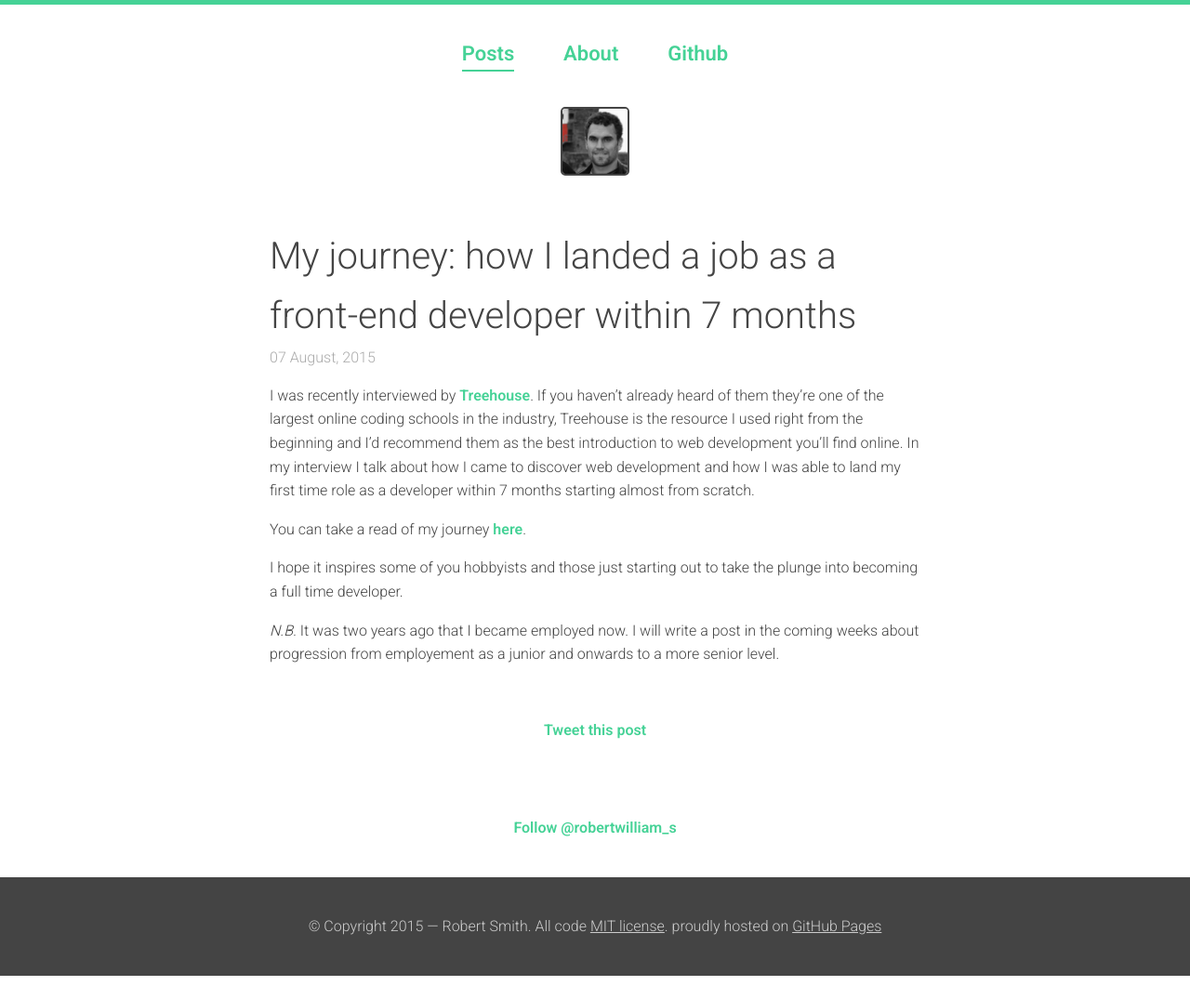
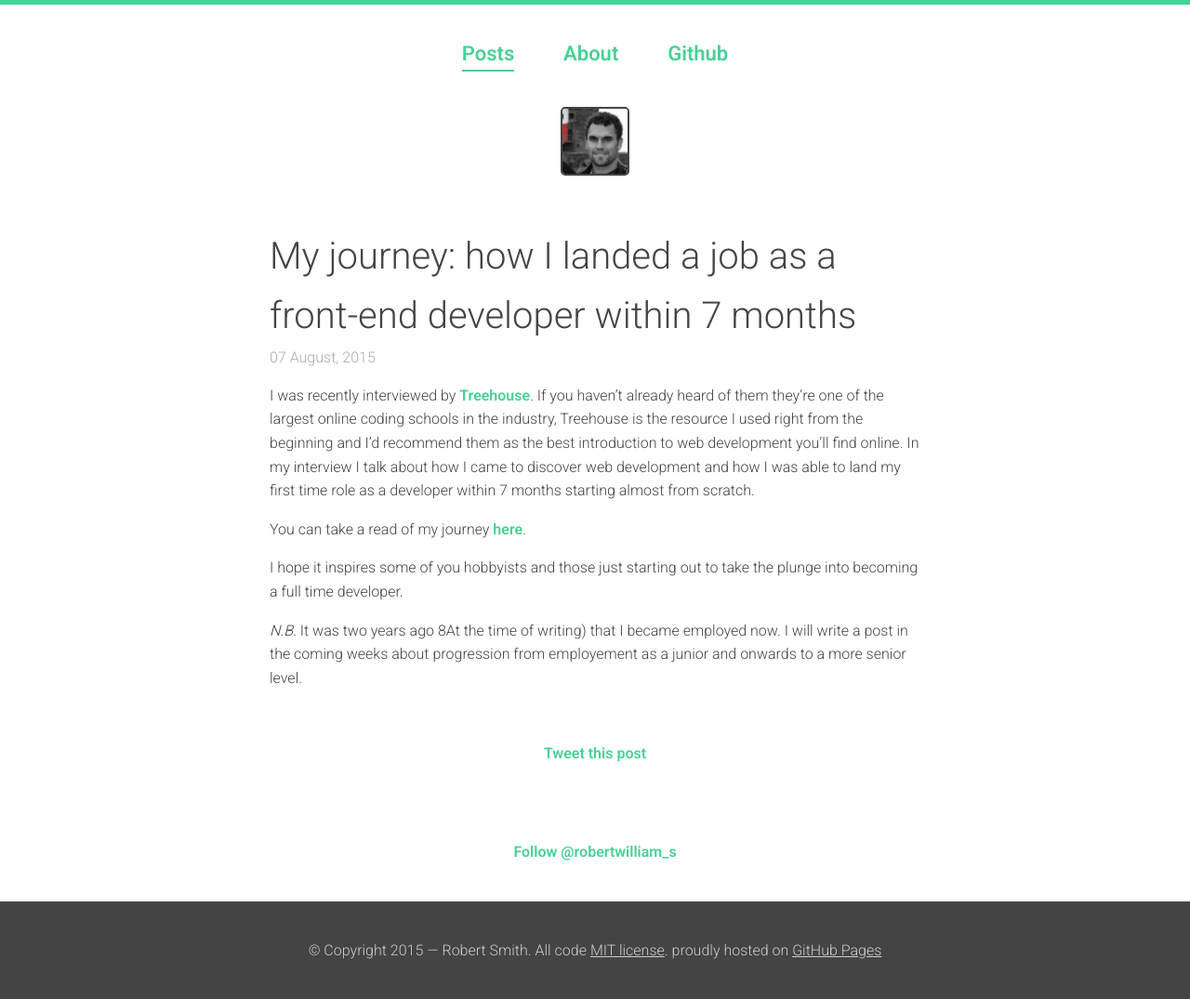
Before and after one commit to rbrtsmith/rbrtsmith.github.io, a Jekyll site: the page built from _posts/2015-08-07-my-journey:-how-i-landed-a-job-as-a-frontend-developer-within-7-months.md, in a window 1280 px wide. Shown: the whole page at 93% size. Built offline with Jekyll 4.4.1, drawn with Linux system fonts in a browser that asks for light colours; comment, search, counter and statistics services are not loaded; before the commit the page ends 1050 px from its top, so only the background shows below that.

Commit message:
Update 2015-08-07-my-journey:-how-i-landed-a-job-as-a-frontend-developer-within-7-months.md

```diff
--- a/_posts/2015-08-07-my-journey:-how-i-landed-a-job-as-a-frontend-developer-within-7-months.md
+++ b/_posts/2015-08-07-my-journey:-how-i-landed-a-job-as-a-frontend-developer-within-7-months.md
@@ -17,4 +17,4 @@
 I hope it inspires some of you hobbyists and those just starting out to take the plunge into becoming
 a full time developer.
 
-*N.B.* It was two years ago that I became employed now. I will write a post in the coming weeks about progression from employement as a junior and onwards to a more senior level.
+*N.B.* It was two years ago 8At the time of writing) that I became employed now. I will write a post in the coming weeks about progression from employement as a junior and onwards to a more senior level.
```
